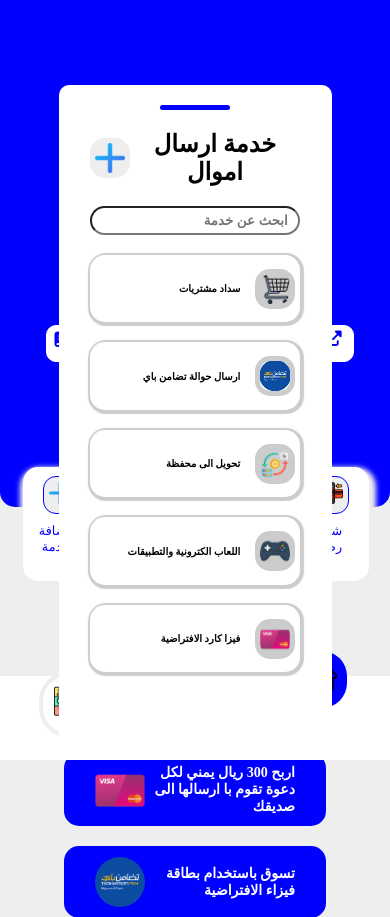
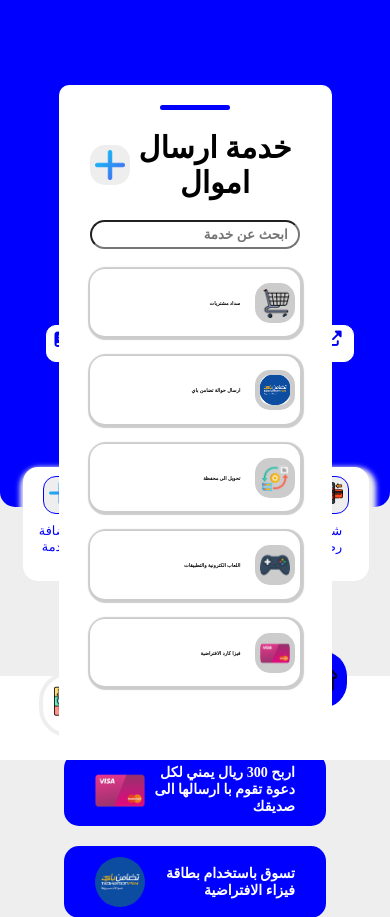
Before and after one commit to Mohammedhumidking/walitMohammedHumid, a PHP site: page /main.html in a window 390 px wide, after a click on "أرسال اموال". Shown: the part 84-1001 px from the top of the page. Run offline with PHP 8.4, Linux system fonts and the light colour scheme; some libraries are stand-ins or nearby versions; grey boxes are pictures that could not be loaded.

Commit message:
midai.css

```diff
--- a/midai.css
+++ b/midai.css
@@ -139,7 +139,7 @@
     }
 
  .modal h3{
-        font-size: 24px;
+        font-size: 30px;
     }
 
    .massage{
@@ -153,7 +153,7 @@
 
     .serv-masseg p{
         margin-right: 15px;
-        font-size: 10px;
+        font-size: 5px;
     }
     /* index.html */
    .form-All{
```
